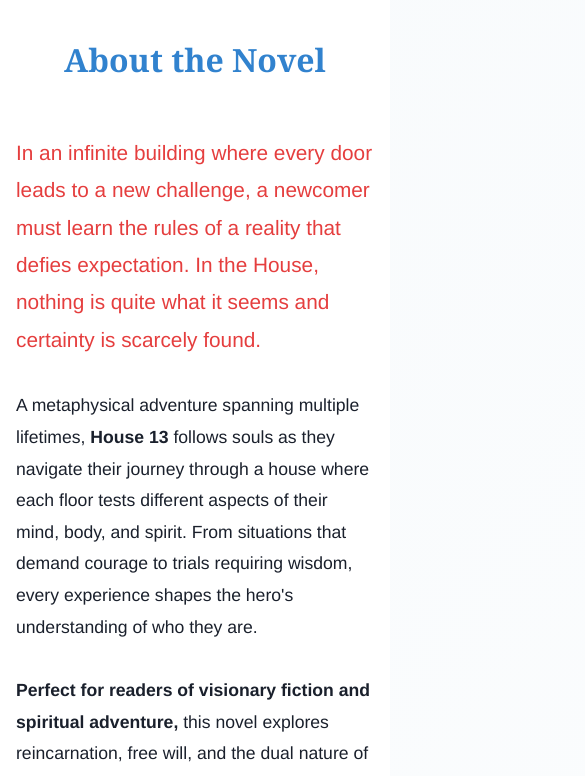
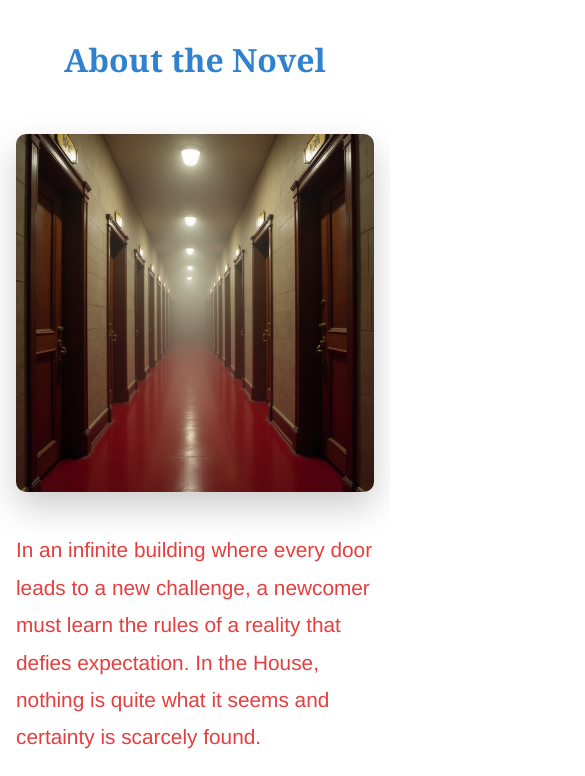
Before and after one commit to House13novel/house13website, a plain HTML site: page index.html in a window 390 px wide. Shown: the part 960-1736 px from the top of the page, 585 px wide, since content can reach past the window. Drawn offline with Linux system fonts and the light colour scheme.

Commit message:
Update style.css

```diff
--- a/style.css
+++ b/style.css
@@ -234,6 +234,37 @@ main {
     line-height: 1.8;
 }
 
+/* Description layout with image */
+.description-layout {
+    display: grid;
+    grid-template-columns: 2fr 1fr;
+    gap: var(--spacing-xl);
+    align-items: start;
+}
+
+.hallway-img {
+    width: 100%;
+    height: auto;
+    border-radius: 10px;
+    box-shadow: 0 15px 35px rgba(0, 0, 0, 0.2);
+    transition: transform 0.3s ease;
+}
+
+.hallway-img:hover {
+    transform: translateY(-5px);
+}
+
+/* Mobile responsive */
+@media (max-width: 768px) {
+    .description-layout {
+        grid-template-columns: 1fr;
+        gap: var(--spacing-md);
+    }
+
+    .description-image {
+        order: -1; /* Put image above text on mobile */
+    }
+}
 .lead {
     font-size: 1.3rem;
     color: var(--primary-red);
```
